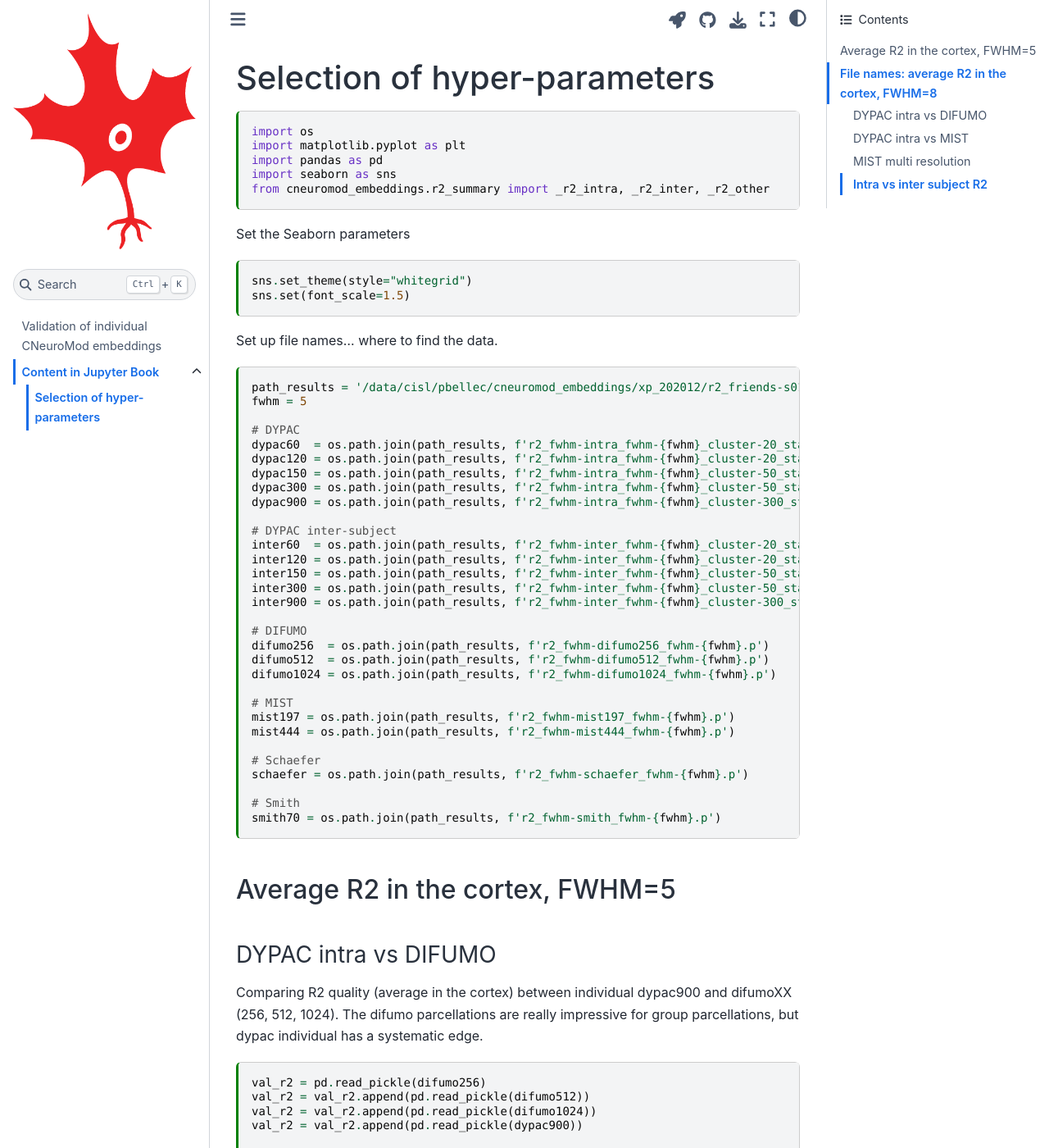
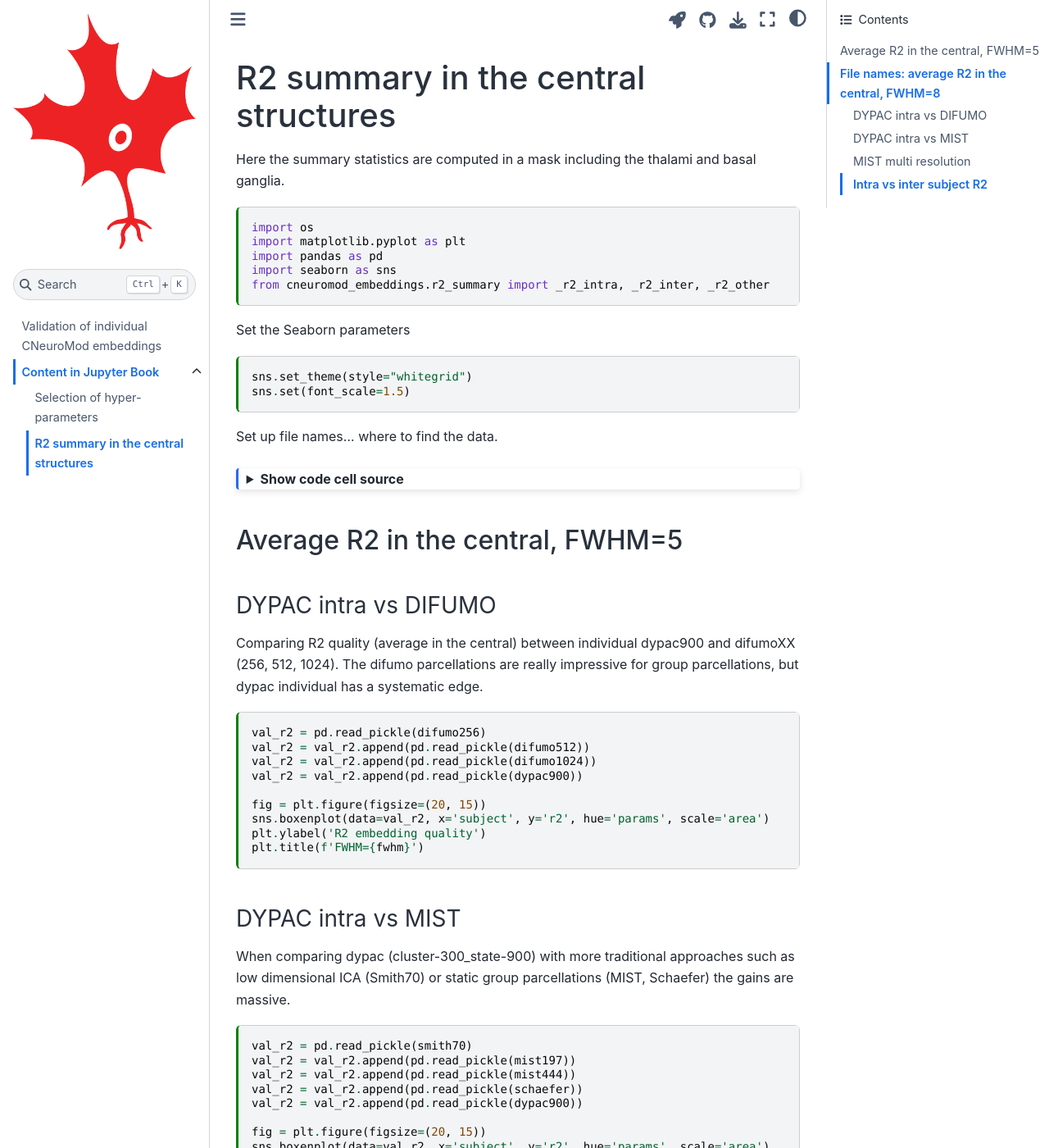
Before and after one commit to courtois-neuromod/cneuromod_embeddings, a Jupyter Book: the page built from book/friends-s01_r2_central.md, in a window 1280 px wide and 1400 px high. Shown: the whole window at 82% size. Built offline with Jupyter Book 1.0.4 settings and Sphinx 7.4.7 and the Sphinx Book theme 1.1.4, drawn with Linux system fonts in a browser that asks for light colours; some of the changed lines change nothing that is shown; some of the changed text lies outside the part shown.

Commit message:
Added a separate page for summary statistics in the central structures.

````diff
--- a/book/_toc.yml
+++ b/book/_toc.yml
@@ -1,6 +1,7 @@
 # Table of contents
 # Learn more at https://jupyterbook.org/customize/toc.html
 - file: intro
-- file: content
+- file: friends-s01_overview.md
   sections:
-    - file: friends-s01.md
+    - file: friends-s01_r2_cortex.md
+    - file: friends-s01_r2_central.md
--- a/book/friends-s01.md
+++ b/book/friends-s01_r2_central.md
@@ -12,7 +12,9 @@ kernelspec:
   language: python
   name: python3
 ---
-# Selection of hyper-parameters
+# R2 summary in the central structures
+Here the summary statistics are computed in a mask including the thalami and basal ganglia.
+
 ```{code-cell}
 import os
 import matplotlib.pyplot as plt
@@ -31,7 +33,10 @@ Set up file names... where to find the data.
 
 
 ```{code-cell}
-path_results = '/data/cisl/pbellec/cneuromod_embeddings/xp_202012/r2_friends-s01_cortex/'
+:tags: [hide-input]
+path_data = '/home/pbellec/git/cneuromod_embeddings/cneuromod_embeddings/friends-s01/'
+path_results = os.path.join(path_data, 'r2_friends-s01_central')
+
 fwhm = 5
 
 # DYPAC
@@ -64,10 +69,10 @@ schaefer = os.path.join(path_results, f'r2_fwhm-schaefer_fwhm-{fwhm}.p')
 smith70 = os.path.join(path_results, f'r2_fwhm-smith_fwhm-{fwhm}.p')
 ```
 
-## Average R2 in the cortex, FWHM=5
+## Average R2 in the central, FWHM=5
 
 ### DYPAC intra vs DIFUMO
-Comparing R2 quality (average in the cortex) between individual dypac900 and difumoXX (256, 512, 1024). The difumo parcellations are really impressive for group parcellations, but dypac individual has a systematic edge.
+Comparing R2 quality (average in the central) between individual dypac900 and difumoXX (256, 512, 1024). The difumo parcellations are really impressive for group parcellations, but dypac individual has a systematic edge.
 
 ```{code-cell}
 val_r2 = pd.read_pickle(difumo256)
@@ -114,7 +119,7 @@ plt.title(f'FWHM={fwhm}')
 ```
 
 ### intra vs inter subject R2
-This figure compares intra-subject embedding quality (parcellation and data come from the same subject) vs inter-subject embedding quality (parcellation and data come from different subject). Average R2 in the cortex is systematically higher intra-subject than inter-subject.
+This figure compares intra-subject embedding quality (parcellation and data come from the same subject) vs inter-subject embedding quality (parcellation and data come from different subject). Average R2 in the central is systematically higher intra-subject than inter-subject.
 
 ```{code-cell}
 val_r2 = pd.read_pickle(dypac60)
@@ -134,10 +139,10 @@ plt.ylabel('R2 embedding quality')
 plt.title(f'FWHM={fwhm}')
 ```
 
-## File names: average R2 in the cortex, FWHM=8
+## File names: average R2 in the central, FWHM=8
 
 ```{code-cell}
-path_results = '/data/cisl/pbellec/cneuromod_embeddings/xp_202012/r2_friends-s01_cortex/'
+path_results = '/data/cisl/pbellec/cneuromod_embeddings/xp_202012/r2_friends-s01_central/'
 fwhm = 8
 
 # DYPAC
--- /dev/null
+++ b/book/friends-s01_r2_cortex.md
@@ -0,0 +1,242 @@
+---
+jupytext:
+  cell_metadata_filter: -all
+  formats: md:myst
+  text_representation:
+    extension: .md
+    format_name: myst
+    format_version: 0.12
+    jupytext_version: 1.8.0
+kernelspec:
+  display_name: Python 3
+  language: python
+  name: python3
+---
+# Selection of hyper-parameters
+```{code-cell}
+import os
+import matplotlib.pyplot as plt
+import pandas as pd
+import seaborn as sns
+from cneuromod_embeddings.r2_summary import _r2_intra, _r2_inter, _r2_other
+```
+
+Set the Seaborn parameters
+
+```{code-cell}
+sns.set_theme(style="whitegrid")
+sns.set(font_scale=1.5)
+```
+Set up file names... where to find the data.
+
+
+```{code-cell}
+:tags: [hide-input]
+path_data = '/home/pbellec/git/cneuromod_embeddings/cneuromod_embeddings/friends-s01/'
+path_results = os.path.join(path_data, 'r2_friends-s01_cortex')
+
+fwhm = 5
+
+# DYPAC
+dypac60  = os.path.join(path_results, f'r2_fwhm-intra_fwhm-{fwhm}_cluster-20_state-60.p')
+dypac120 = os.path.join(path_results, f'r2_fwhm-intra_fwhm-{fwhm}_cluster-20_state-120.p')
+dypac150 = os.path.join(path_results, f'r2_fwhm-intra_fwhm-{fwhm}_cluster-50_state-150.p')
+dypac300 = os.path.join(path_results, f'r2_fwhm-intra_fwhm-{fwhm}_cluster-50_state-300.p')
+dypac900 = os.path.join(path_results, f'r2_fwhm-intra_fwhm-{fwhm}_cluster-300_state-900.p')
+
+# DYPAC inter-subject
+inter60  = os.path.join(path_results, f'r2_fwhm-inter_fwhm-{fwhm}_cluster-20_state-60.p')
+inter120 = os.path.join(path_results, f'r2_fwhm-inter_fwhm-{fwhm}_cluster-20_state-120.p')
+inter150 = os.path.join(path_results, f'r2_fwhm-inter_fwhm-{fwhm}_cluster-50_state-150.p')
+inter300 = os.path.join(path_results, f'r2_fwhm-inter_fwhm-{fwhm}_cluster-50_state-300.p')
+inter900 = os.path.join(path_results, f'r2_fwhm-inter_fwhm-{fwhm}_cluster-300_state-900.p')
+
+# DIFUMO
+difumo256  = os.path.join(path_results, f'r2_fwhm-difumo256_fwhm-{fwhm}.p')
+difumo512  = os.path.join(path_results, f'r2_fwhm-difumo512_fwhm-{fwhm}.p')
+difumo1024 = os.path.join(path_results, f'r2_fwhm-difumo1024_fwhm-{fwhm}.p')
+
+# MIST
+mist197 = os.path.join(path_results, f'r2_fwhm-mist197_fwhm-{fwhm}.p')
+mist444 = os.path.join(path_results, f'r2_fwhm-mist444_fwhm-{fwhm}.p')
+
+# Schaefer
+schaefer = os.path.join(path_results, f'r2_fwhm-schaefer_fwhm-{fwhm}.p')
+
+# Smith
+smith70 = os.path.join(path_results, f'r2_fwhm-smith_fwhm-{fwhm}.p')
+```
+
+## Average R2 in the cortex, FWHM=5
+
+### DYPAC intra vs DIFUMO
+Comparing R2 quality (average in the cortex) between individual dypac900 and difumoXX (256, 512, 1024). The difumo parcellations are really impressive for group parcellations, but dypac individual has a systematic edge.
+
+```{code-cell}
+val_r2 = pd.read_pickle(difumo256)
+val_r2 = val_r2.append(pd.read_pickle(difumo512))
+val_r2 = val_r2.append(pd.read_pickle(difumo1024))
+val_r2 = val_r2.append(pd.read_pickle(dypac900))
+
+fig = plt.figure(figsize=(20, 15))
+sns.boxenplot(data=val_r2, x='subject', y='r2', hue='params', scale='area')
+plt.ylabel('R2 embedding quality')
+plt.title(f'FWHM={fwhm}')
+```
+
+### DYPAC intra vs MIST
+When comparing dypac (cluster-300_state-900) with more traditional approaches such as low dimensional ICA (Smith70) or static group parcellations (MIST, Schaefer) the gains are massive.
+
+```{code-cell}
+val_r2 = pd.read_pickle(smith70)
+val_r2 = val_r2.append(pd.read_pickle(mist197))
+val_r2 = val_r2.append(pd.read_pickle(mist444))
+val_r2 = val_r2.append(pd.read_pickle(schaefer))
+val_r2 = val_r2.append(pd.read_pickle(dypac900))
+
+fig = plt.figure(figsize=(20, 15))
+sns.boxenplot(data=val_r2, x='subject', y='r2', hue='params', scale='area')
+plt.ylabel('R2 embedding quality')
+plt.title(f'FWHM={fwhm}')
+```
+
+### MIST multi resolution
+This figure directly investigates the impart of cluster and stateon the dypac R2. It makes clear that the final number of states is the primary driver of R2. But even with 60 states, dypac is competitive with the best static group atlases (with hundreds of parcels), and 120 states already outperforms them. But it takes 900 individuals dypac states to outperform difumo1024.
+
+```{code-cell}
+val_r2 = pd.read_pickle(dypac60)
+val_r2 = val_r2.append(pd.read_pickle(dypac120))
+val_r2 = val_r2.append(pd.read_pickle(dypac150))
+val_r2 = val_r2.append(pd.read_pickle(dypac300))
+val_r2 = val_r2.append(pd.read_pickle(dypac900))
+
+fig = plt.figure(figsize=(20, 15))
+sns.boxenplot(data=val_r2, x='subject', y='r2', hue='params', scale='area')
+plt.ylabel('R2 embedding quality')
+plt.title(f'FWHM={fwhm}')
+```
+
+### intra vs inter subject R2
+This figure compares intra-subject embedding quality (parcellation and data come from the same subject) vs inter-subject embedding quality (parcellation and data come from different subject). Average R2 in the cortex is systematically higher intra-subject than inter-subject.
+
+```{code-cell}
+val_r2 = pd.read_pickle(dypac60)
+val_r2 = val_r2.append(pd.read_pickle(dypac120))
+val_r2 = val_r2.append(pd.read_pickle(dypac150))
+val_r2 = val_r2.append(pd.read_pickle(dypac300))
+val_r2 = val_r2.append(pd.read_pickle(dypac900))
+val_r2 = val_r2.append(pd.read_pickle(inter60))
+val_r2 = val_r2.append(pd.read_pickle(inter120))
+val_r2 = val_r2.append(pd.read_pickle(inter150))
+val_r2 = val_r2.append(pd.read_pickle(inter300))
+val_r2 = val_r2.append(pd.read_pickle(inter900))
+
+fig = plt.figure(figsize=(20, 15))
+sns.boxenplot(data=val_r2, x='params', y='r2', hue='type', scale='area')
+plt.ylabel('R2 embedding quality')
+plt.title(f'FWHM={fwhm}')
+```
+
+## File names: average R2 in the cortex, FWHM=8
+
+```{code-cell}
+path_results = '/data/cisl/pbellec/cneuromod_embeddings/xp_202012/r2_friends-s01_cortex/'
+fwhm = 8
+
+# DYPAC
+dypac60  = os.path.join(path_results, f'r2_fwhm-intra_fwhm-{fwhm}_cluster-20_state-60.p')
+dypac120 = os.path.join(path_results, f'r2_fwhm-intra_fwhm-{fwhm}_cluster-20_state-120.p')
+dypac150 = os.path.join(path_results, f'r2_fwhm-intra_fwhm-{fwhm}_cluster-50_state-150.p')
+dypac300 = os.path.join(path_results, f'r2_fwhm-intra_fwhm-{fwhm}_cluster-50_state-300.p')
+dypac900 = os.path.join(path_results, f'r2_fwhm-intra_fwhm-{fwhm}_cluster-300_state-900.p')
+
+# DYPAC inter-subject
+inter60  = os.path.join(path_results, f'r2_fwhm-inter_fwhm-{fwhm}_cluster-20_state-60.p')
+inter120 = os.path.join(path_results, f'r2_fwhm-inter_fwhm-{fwhm}_cluster-20_state-120.p')
+inter150 = os.path.join(path_results, f'r2_fwhm-inter_fwhm-{fwhm}_cluster-50_state-150.p')
+inter300 = os.path.join(path_results, f'r2_fwhm-inter_fwhm-{fwhm}_cluster-50_state-300.p')
+inter900 = os.path.join(path_results, f'r2_fwhm-inter_fwhm-{fwhm}_cluster-300_state-900.p')
+
+# DIFUMO
+difumo256  = os.path.join(path_results, f'r2_fwhm-difumo256_fwhm-{fwhm}.p')
+difumo512  = os.path.join(path_results, f'r2_fwhm-difumo512_fwhm-{fwhm}.p')
+difumo1024 = os.path.join(path_results, f'r2_fwhm-difumo1024_fwhm-{fwhm}.p')
+
+# MIST
+mist197 = os.path.join(path_results, f'r2_fwhm-mist197_fwhm-{fwhm}.p')
+mist444 = os.path.join(path_results, f'r2_fwhm-mist444_fwhm-{fwhm}.p')
+
+# Schaefer
+schaefer = os.path.join(path_results, f'r2_fwhm-schaefer_fwhm-{fwhm}.p')
+
+# Smith
+smith70 = os.path.join(path_results, f'r2_fwhm-smith_fwhm-{fwhm}.p')
+```
+
+### DYPAC intra vs DIFUMO
+When repeating the experiment with `fwhm=8` the qualitative conclusions on dypac vs difumo are identical with `fwhm=5`. But a striking difference is a huge boost in R2 (almost doubling) for both parcelation. This shows that the R2 metric is very sensitive to the level of smoothness in the data.
+
+```{code-cell}
+val_r2 = pd.read_pickle(difumo256)
+val_r2 = val_r2.append(pd.read_pickle(difumo512))
+val_r2 = val_r2.append(pd.read_pickle(difumo1024))
+val_r2 = val_r2.append(pd.read_pickle(dypac900))
+
+fig = plt.figure(figsize=(20, 15))
+sns.boxenplot(data=val_r2, x='subject', y='r2', hue='params', scale='area')
+plt.ylabel('R2 embedding quality')
+plt.title(f'FWHM={fwhm}')
+```
+
+### DYPAC intra vs MIST
+The exact same observations hold for traditional parcellations: same qualitative conclusion for `fwhm=8` and `fwhm=5`, but near doubling of R2 with increased smoothing.
+
+```{code-cell}
+val_r2 = pd.read_pickle(smith70)
+val_r2 = val_r2.append(pd.read_pickle(mist197))
+val_r2 = val_r2.append(pd.read_pickle(mist444))
+val_r2 = val_r2.append(pd.read_pickle(schaefer))
+val_r2 = val_r2.append(pd.read_pickle(dypac900))
+
+fig = plt.figure(figsize=(20, 15))
+sns.boxenplot(data=val_r2, x='subject', y='r2', hue='params', scale='area')
+plt.ylabel('R2 embedding quality')
+plt.title(f'FWHM={fwhm}')
+```
+
+### MIST multi resolution
+Once again with `fwhm=8` we see the number of `state` being a huge driver of R4. But we can also note that modest numbers of states (120, 150) are enough to reach high levels of R2 (0.5), while 900 states provide very high R2 (0.7). The low resolution solutions are thus an accurate summary of fluctuations at low spatial resolution. So even if the R2 of 120 and 150 states is comparatively lower with `fwhm=5` they still capture important characteristics of the data, and should be investigated in parallel to a granular and high precision solution (`cluster-300_state-900`).
+
+```{code-cell}
+val_r2 = pd.read_pickle(dypac60)
+val_r2 = val_r2.append(pd.read_pickle(dypac120))
+val_r2 = val_r2.append(pd.read_pickle(dypac150))
+val_r2 = val_r2.append(pd.read_pickle(dypac300))
+val_r2 = val_r2.append(pd.read_pickle(dypac900))
+
+fig = plt.figure(figsize=(20, 15))
+sns.boxenplot(data=val_r2, x='subject', y='r2', hue='params', scale='area')
+plt.ylabel('R2 embedding quality')
+plt.title(f'FWHM={fwhm}')
+```
+
+### Intra vs inter subject R2
+Same conclusion for `fwhm=8` and `fwhm=5`: intra-subject R2 is markedly superior to inter-subject R2. However the gap tightens with `fwhm=8`.
+
+```{code-cell}
+val_r2 = pd.read_pickle(dypac60)
+val_r2 = val_r2.append(pd.read_pickle(dypac120))
+val_r2 = val_r2.append(pd.read_pickle(dypac150))
+val_r2 = val_r2.append(pd.read_pickle(dypac300))
+val_r2 = val_r2.append(pd.read_pickle(dypac900))
+val_r2 = val_r2.append(pd.read_pickle(inter60))
+val_r2 = val_r2.append(pd.read_pickle(inter120))
+val_r2 = val_r2.append(pd.read_pickle(inter150))
+val_r2 = val_r2.append(pd.read_pickle(inter300))
+val_r2 = val_r2.append(pd.read_pickle(inter900))
+
+fig = plt.figure(figsize=(20, 15))
+sns.boxenplot(data=val_r2, x='params', y='r2', hue='type', scale='area')
+plt.ylabel('R2 embedding quality')
+plt.title(f'FWHM={fwhm}')
+```
````
Also changed, not shown: book/friends-s01_overview.md (renamed from book/content.md).
